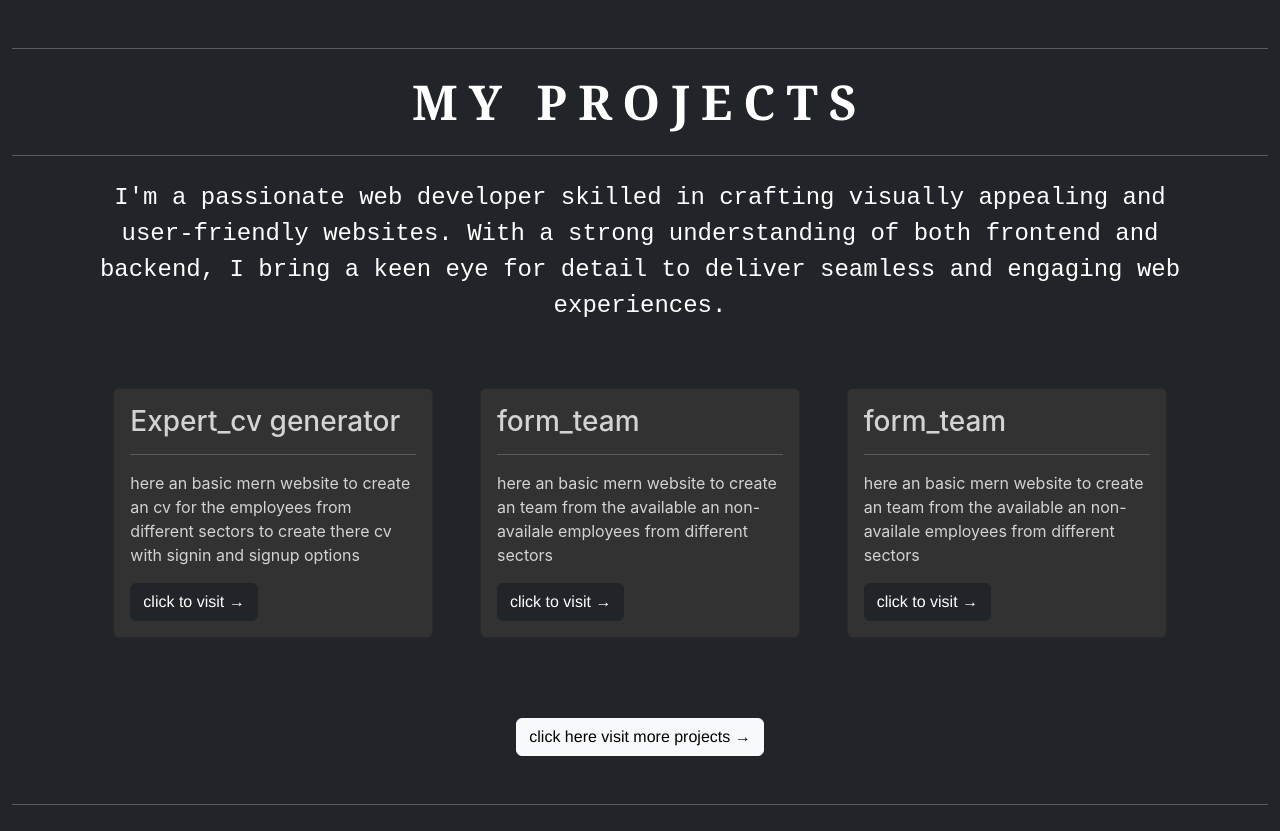
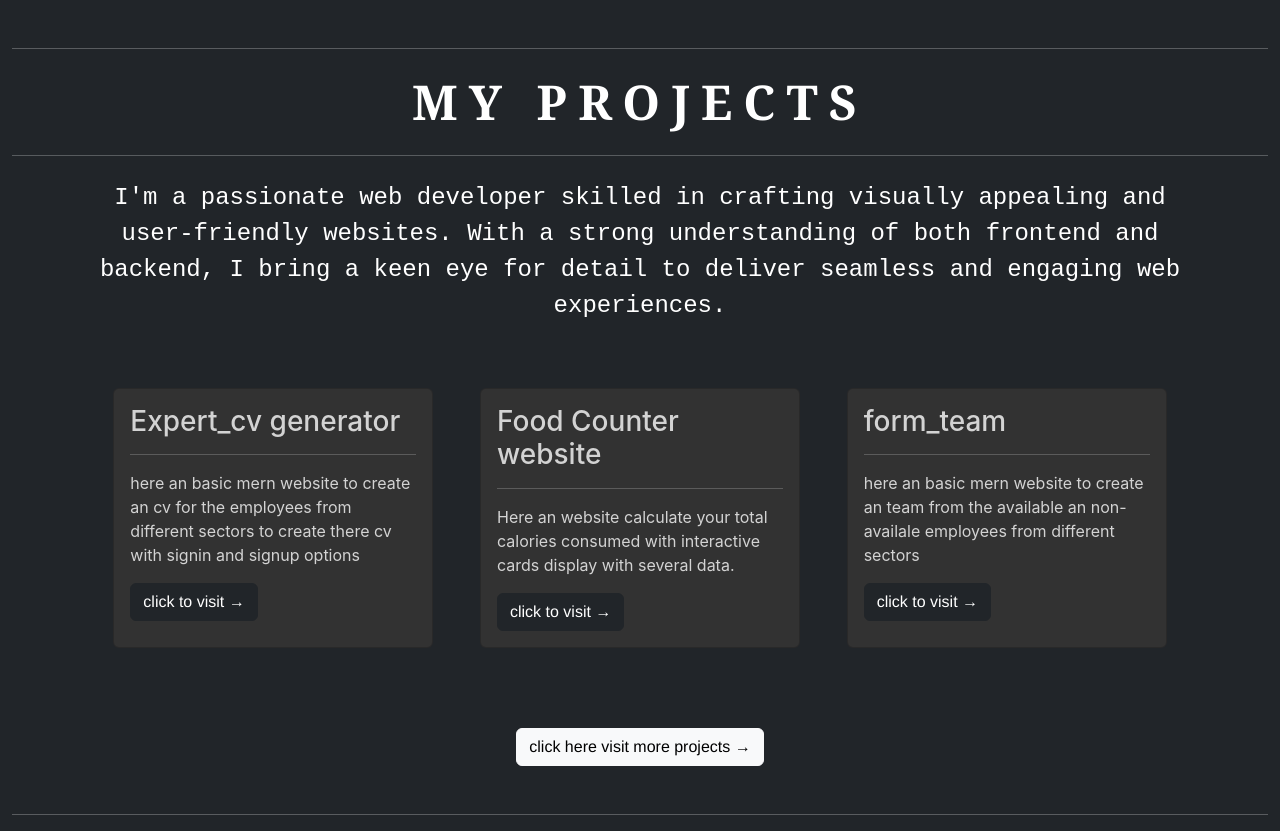
Before and after one commit to Adityadeveloper28/Aditya-Singh-portfolio, a React (Create React App) app: page /project in a window 1280 px wide. Built offline with nearby package versions, Linux system fonts and the light colour scheme.

Commit message:
Update Projects.js

```diff
--- a/src/components/Projects.js
+++ b/src/components/Projects.js
@@ -38,13 +38,13 @@ function Projects() {
           <div className="col  mb-4 d-flex justify-content-center">
             <div className="card " style={{ width: "20rem" }}>
               <div className="card-body">
-                <h3 className="prh">form_team</h3>
+                <h3 className="prh">Food Counter website </h3>
                 <hr></hr>
                 <p>
-                  here an basic mern website to create an team from the
-                  available an non-availale employees from different sectors
+                 Here an website calculate your total calories consumed with interactive cards
+                display with several data.
                 </p>
-                <Link className="btn btn-dark" to="">
+                <Link className="btn btn-dark" to="https://foodcounter-frontend.vercel.app/">
                   click to visit &rarr;
                 </Link>
               </div>
```
